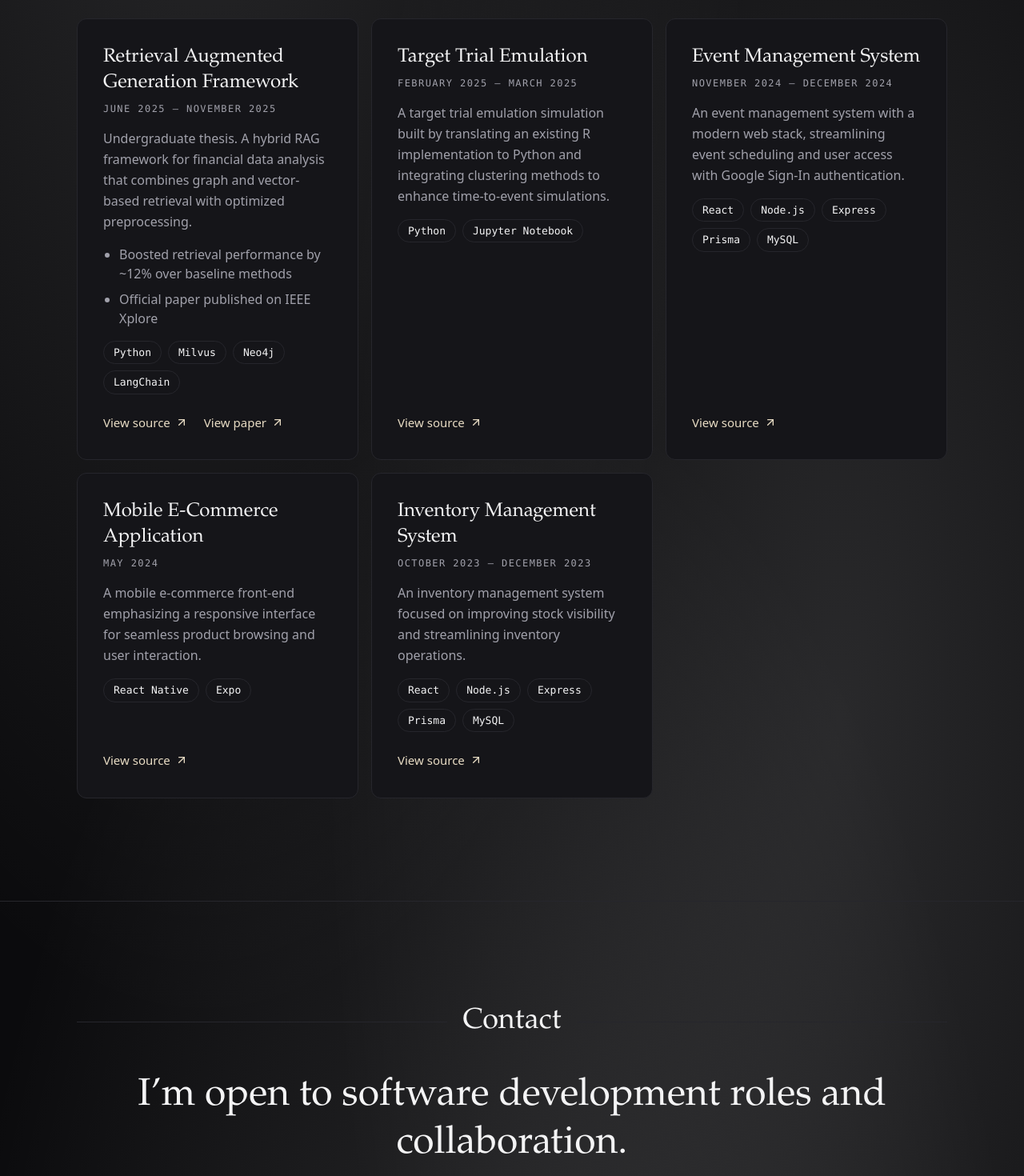
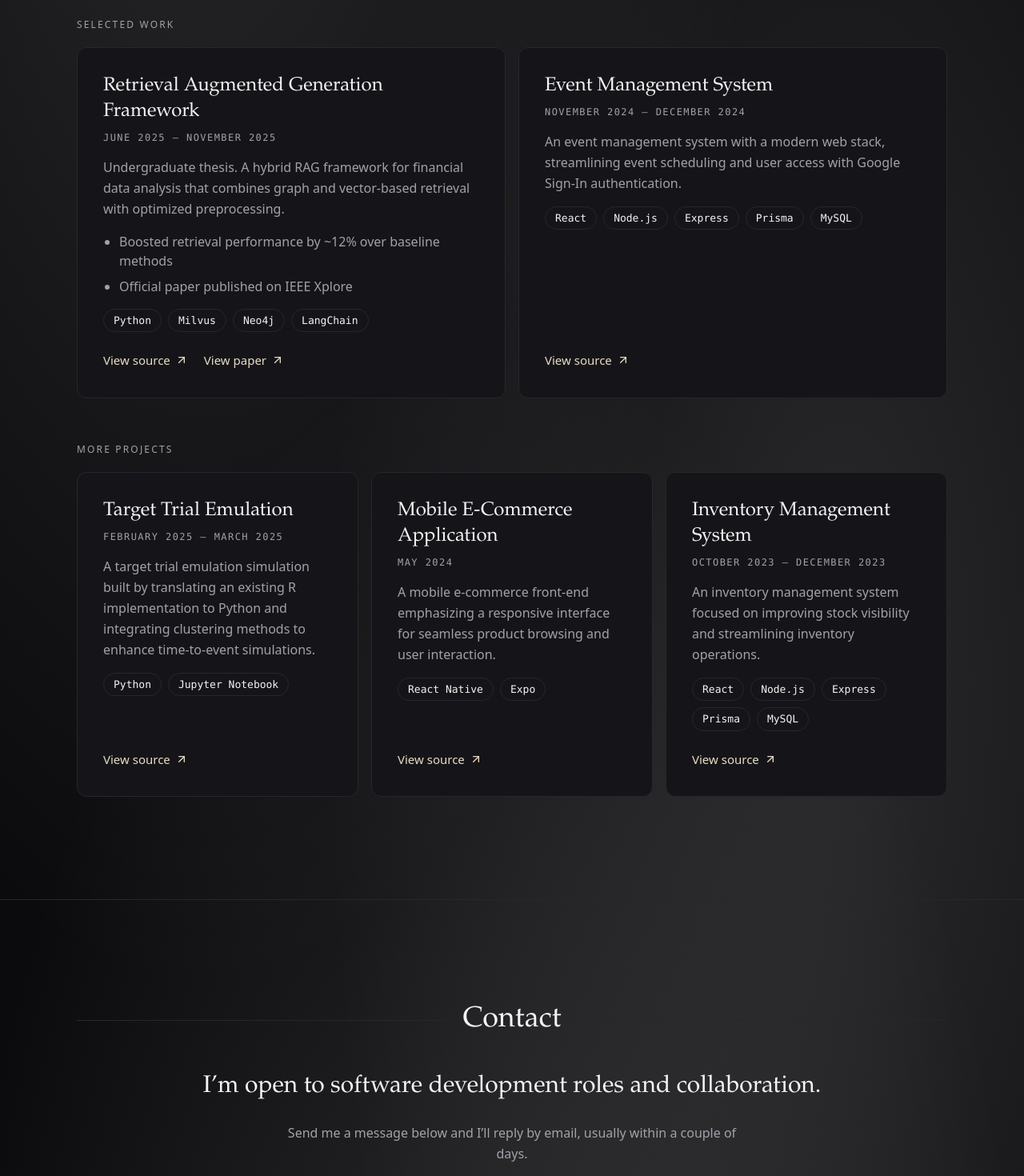
Before and after one commit to CedRaf/Portfolio, a React (Vite) app: page / in a window 1280 px wide. Shown: the part 3360-4830 px from the top of the page at 80% size. Built offline with nearby package versions, Linux system fonts and the light colour scheme.

Commit message:
feat: updated About, Contact, and Projects sections for improved layout and content clarity

```diff
--- a/src/sections/About.tsx
+++ b/src/sections/About.tsx
@@ -20,7 +20,7 @@ export function About() {
                 {group.items.map((item) => (
                   <li
                     key={item}
-                    className="rounded-full border border-border bg-muted px-3 py-1 font-mono text-[13px] text-heading transition-[border-color,transform] duration-200 hover:border-heading/40 motion-safe:hover:-translate-y-0.5"
+                    className="rounded-full border border-border bg-muted px-3 py-1 font-mono text-[13px] text-heading"
                   >
                     {item}
                   </li>
--- a/src/sections/Contact.tsx
+++ b/src/sections/Contact.tsx
@@ -4,11 +4,12 @@ import { ContactForm } from '../components/ContactForm'
 export function Contact() {
   return (
     <Section id="contact" title="Contact" align="center">
-      <p className="mx-auto max-w-[62ch] text-center font-display text-3xl leading-[1.25] text-heading lg:text-5xl">
+      <p className="mx-auto max-w-[62ch] text-center font-display text-2xl leading-[1.35] text-heading lg:text-3xl">
         I&rsquo;m open to software development roles and collaboration.
       </p>
       <p className="mx-auto mt-6 max-w-[62ch] text-center leading-relaxed">
-        The fastest way to reach me is via email.
+        Send me a message below and I&rsquo;ll reply by email, usually within a
+        couple of days.
       </p>
       <ContactForm />
     </Section>
--- a/src/sections/Projects.tsx
+++ b/src/sections/Projects.tsx
@@ -2,21 +2,27 @@ import { motion, useReducedMotion } from 'motion/react'
 import { ArrowUpRight } from 'lucide-react'
 import { Section } from '../components/Section'
 import { projects } from '../data/projects'
+import type { Project } from '../data/projects'
 
 const cardLink =
   'inline-flex w-fit items-center gap-1.5 border-b border-transparent pb-0.5 text-[15px] text-accent no-underline transition-colors hover:border-accent'
 
-export function Projects() {
-  const reduceMotion = useReducedMotion()
+const card =
+  'flex flex-col gap-4 rounded-xl border border-border bg-muted p-8 transition-[border-color,transform] duration-200 hover:border-heading/40 motion-safe:hover:-translate-y-1'
 
+const label = 'text-xs font-medium uppercase tracking-[0.18em] text-fg'
+
+function ProjectCard({
+  project,
+  index,
+  reduceMotion,
+}: {
+  project: Project
+  index: number
+  reduceMotion: boolean | null
+}) {
   return (
-    <Section id="projects" title="Projects">
-      {/* Columns are capped rather than auto-fit: on an ultrawide monitor
-          auto-fit produced six tracks for five projects. */}
-      <ul className="grid list-none grid-cols-1 gap-4 p-0 md:grid-cols-2 xl:grid-cols-3">
-        {projects.map((project, index) => (
     <motion.li
-            key={project.title}
       initial={reduceMotion ? false : { opacity: 0, y: 20 }}
       whileInView={{ opacity: 1, y: 0 }}
       viewport={{ once: true, margin: '-60px' }}
@@ -25,12 +31,10 @@ export function Projects() {
         delay: reduceMotion ? 0 : index * 0.06,
         ease: [0.22, 1, 0.36, 1],
       }}
-            className="flex flex-col gap-4 rounded-xl border border-border bg-muted p-8 transition-colors duration-200 hover:border-heading/40 motion-safe:hover:-translate-y-1"
+      className={card}
     >
       <div className="flex flex-col gap-2">
-              <h3 className="font-display text-2xl text-heading">
-                {project.title}
-              </h3>
+        <h3 className="font-display text-2xl text-heading">{project.title}</h3>
         <p className="font-mono text-xs uppercase tracking-[0.12em] whitespace-nowrap">
           {project.period}
         </p>
@@ -87,8 +91,48 @@ export function Projects() {
         </div>
       )}
     </motion.li>
+  )
+}
+
+export function Projects() {
+  const reduceMotion = useReducedMotion()
+
+  const featured = projects.filter((project) => project.featured)
+  const rest = projects.filter((project) => !project.featured)
+
+  return (
+    <Section id="projects" title="Projects">
+      {featured.length > 0 && (
+        <>
+          <p className={`${label} mb-5`}>Selected work</p>
+          <ul className="mb-14 grid list-none grid-cols-1 gap-4 p-0 md:grid-cols-2">
+            {featured.map((project, index) => (
+              <ProjectCard
+                key={project.title}
+                project={project}
+                index={index}
+                reduceMotion={reduceMotion}
+              />
             ))}
           </ul>
+        </>
+      )}
+
+      {rest.length > 0 && (
+        <>
+          <p className={`${label} mb-5`}>More projects</p>
+          <ul className="grid list-none grid-cols-1 gap-4 p-0 md:grid-cols-2 xl:grid-cols-3">
+            {rest.map((project, index) => (
+              <ProjectCard
+                key={project.title}
+                project={project}
+                index={index}
+                reduceMotion={reduceMotion}
+              />
+            ))}
+          </ul>
+        </>
+      )}
     </Section>
   )
 }
```
Lines whose indentation alone changed are shown as unchanged.
